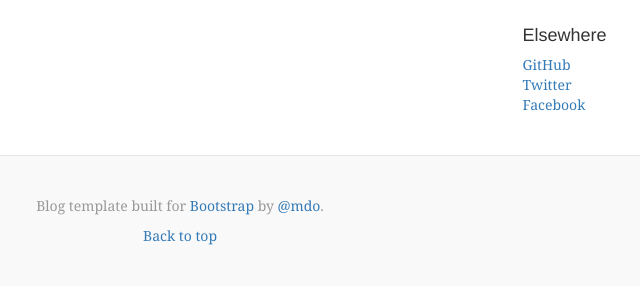
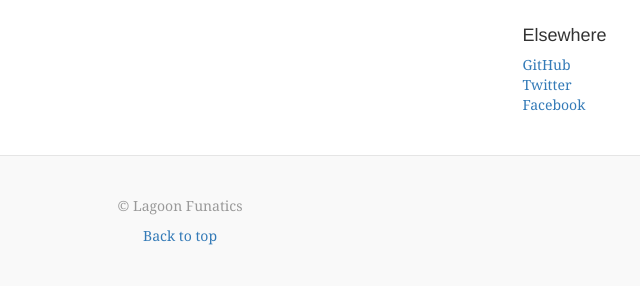
Before and after one commit to milliondollardecks/lagoonfunatics-wp-theme, a WordPress theme: template index.php in a window 1280 px wide. Shown: the part 249-549 px from the top of the page, without its empty margins (460-1100 px from the left). Run offline with PHP 8.4 and a stand-in for WordPress, Linux system fonts and the light colour scheme; the site name, menu and one post (Sample post) are stand-ins, and other content is empty; some libraries are stand-ins or nearby versions.

Commit message:
update footer to test deployment

```diff
--- a/footer.php
+++ b/footer.php
@@ -1,6 +1,6 @@
 </div> <!-- /.container -->
     <footer class="blog-footer">
-      <p>Blog template built for <a href="http://getbootstrap.com">Bootstrap</a> by <a href="https://twitter.com/mdo">@mdo</a>.</p>
+      <p>&copy; Lagoon Funatics</p>
       <p>
         <a href="#">Back to top</a>
       </p>
```
